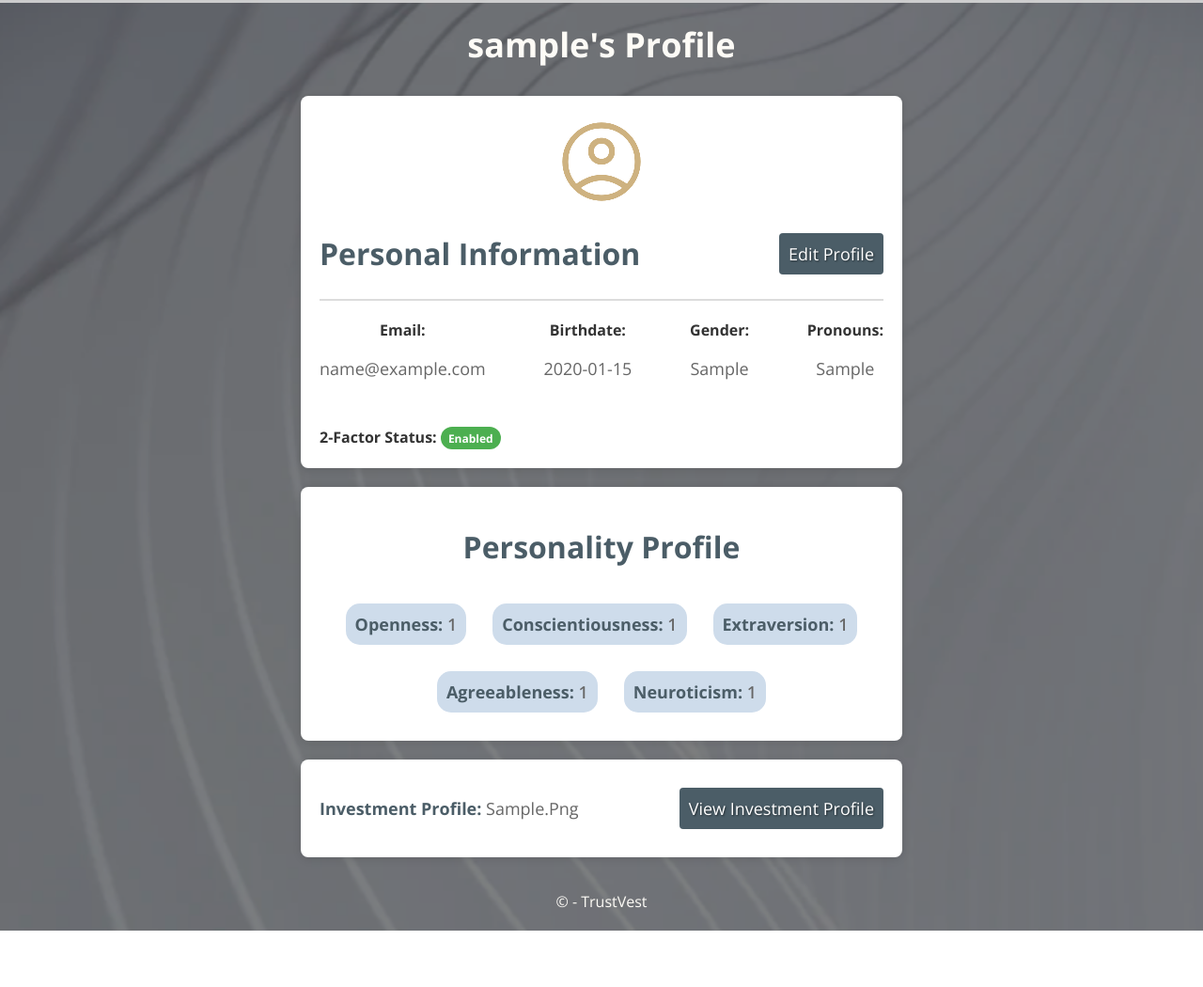
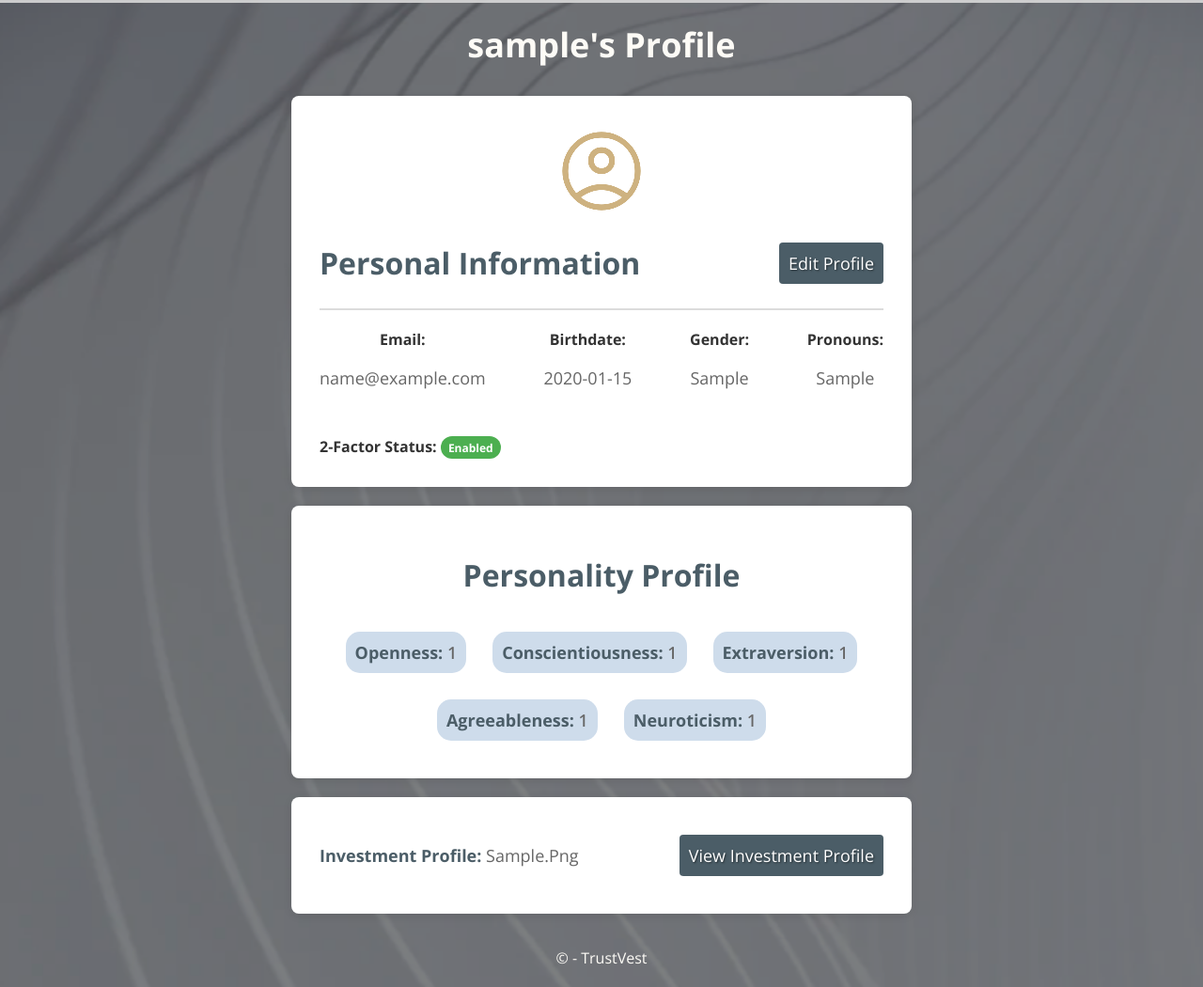
Before and after one commit to OsvaldoTA1/AFRL-Project-UI-Redesign, a Flask app: page /profile in a window 1280 px wide. Shown: the part 86-1136 px from the top of the page at 94% size. Before the commit the page ends 1076 px from the top, so only its background shows below. Run offline with Flask 3, Linux system fonts and the light colour scheme; a user stored in the database is signed in; tables that the repository leaves empty hold one stand-in row (values such as "Sample post"); some libraries are stand-ins or nearby versions.

Commit message:
Adjusted padding for profile page containers

```diff
--- a/app/static/css/styles.css
+++ b/app/static/css/styles.css
@@ -407,7 +407,7 @@
 }
 
 .profile-info-container, .profile-traits, .investment-profile-container {
-    padding: var(--spacing-medium);
+    padding: var(--spacing-large);
     background-color: var(--color-background-light);
     border-radius: var(--border-radius-medium);
     margin: var(--spacing-medium) auto;
```
